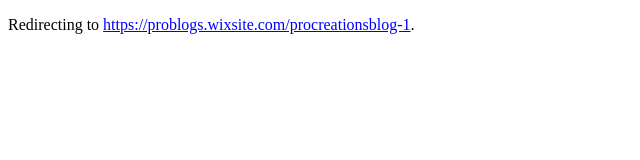
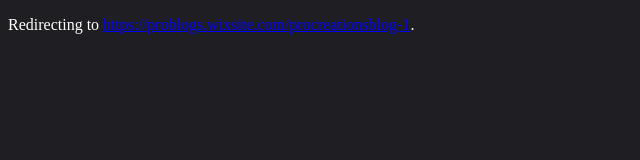
Before and after one commit to ProCreationsShortcuts/ProCreationsShortcuts.github.io, a plain HTML site: page blog.html in a window 1280 px wide. Shown: the whole page, without its empty margins (0-640 px from the left). Drawn offline with Linux system fonts and the light colour scheme.

Commit message:
dark mode support

```diff
--- a/blog.html
+++ b/blog.html
@@ -7,13 +7,19 @@
     <link rel="manifest" href="/assets/applewebkit.json">
     <meta http-equiv="refresh" content="1;url=https://problogs.wixsite.com/procreationsblog-1">
 </head>
-<body>
+<body style="background-color: rgb(31, 31, 35);">
     <p>Redirecting to <a href="https://problogs.wixsite.com/procreationsblog-1">https://problogs.wixsite.com/procreationsblog-1</a>.</p>
 
     <style>
+
+        body {
+            color:white;
+        }
         a {
             color:blue;
         }
+
+
     </style>
 </body>
 </html>
```
Also changed, not shown: index.html (+2 -1 lines).
